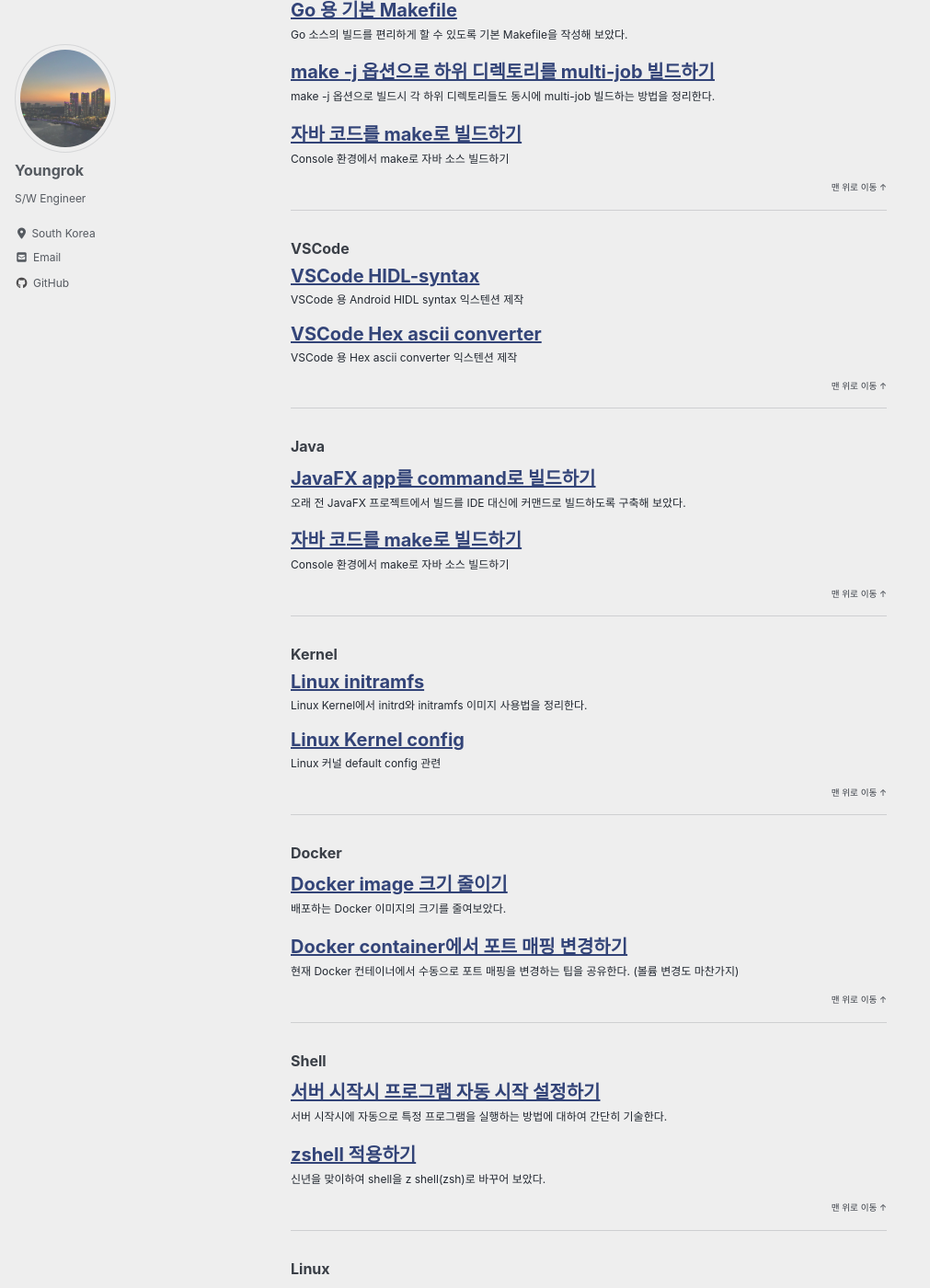
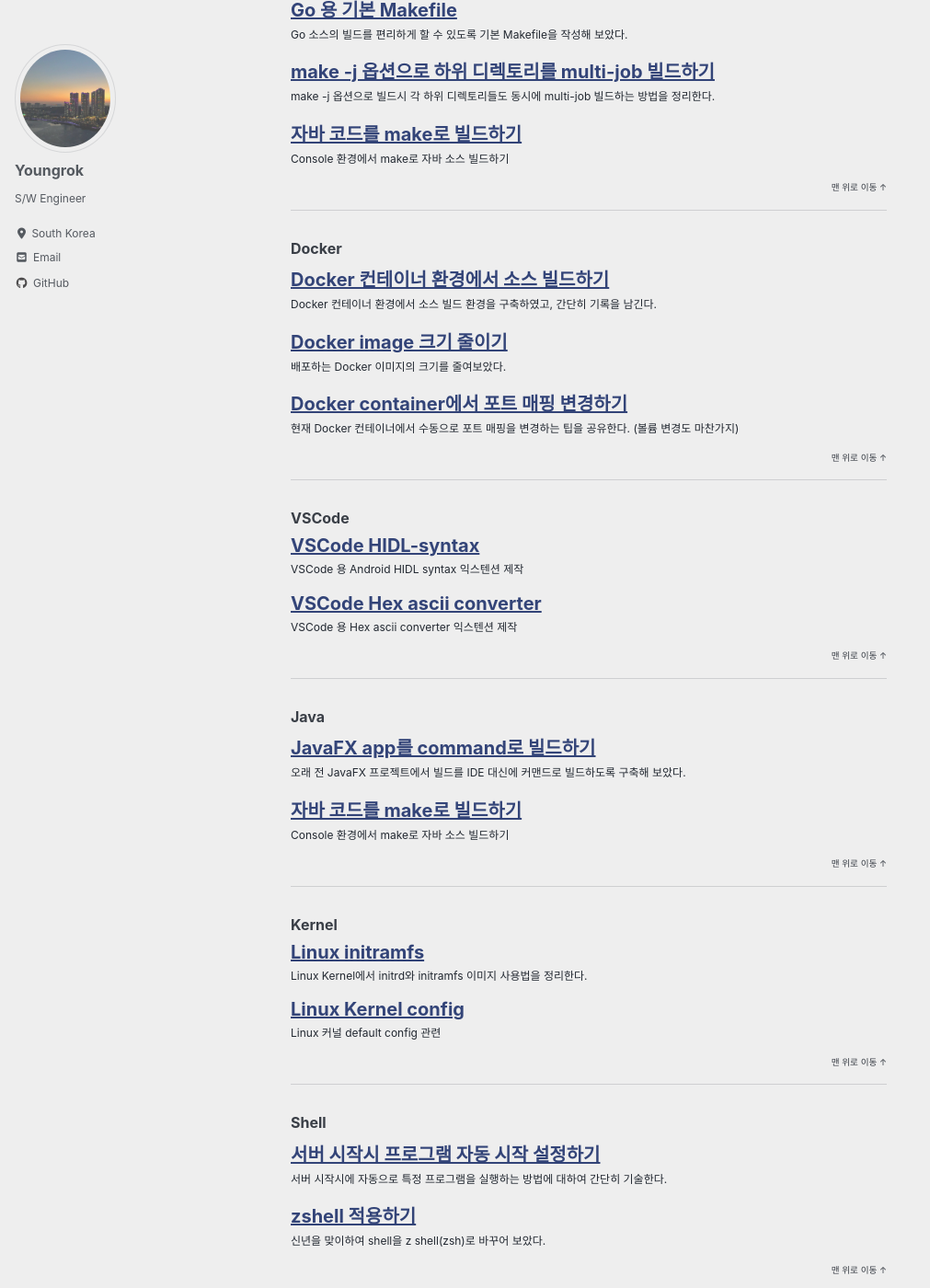
Before and after one commit to yrpark99/yrpark99.github.io, a Jekyll site: the page built from _pages/category-archive.md, in a window 1280 px wide and 1400 px high, scrolled down 2198 px. Shown: the whole window at 92% size, without its empty margins (0-1011 px from the left). Built offline with Jekyll 4.4.1, drawn with Linux system fonts in a browser that asks for light colours; cached includes are drawn as plain includes; nearby versions of some CDN libraries; some web fonts are replaced; part of the change alters nothing that is shown.

Commit message:
Add docker container build post

````diff
--- a/_posts/2021-10-06-windows11_wsl2.md
+++ b/_posts/2021-10-06-windows11_wsl2.md
@@ -16,6 +16,7 @@ Windows11에는 아래 프로그램들이 기본으로 설치되어 있어서
 - `wget`: Windows app installer
 - `wt`: Windows terminal
 - `wsl`: WSL2
+> Windows11에서는 탐색기에서 마우스 우클릭하여 `Windows terminal`을 선택하면 바로 해당 디렉토리에서 Windows terminal이 열리므로 한층 편리해졌다.
 
 ## WSL 설치
 Windows11에 포함된 WSL은 새로 추가된 `--install` 옵션을 지원한다. 관리자 권한의 consle에서 이 옵션을 사용하여 실행시키면, WSL에 필요한 모든 컴포넌트들이 자동으로 설치된다. (정말 편해졌다. 😊)
@@ -80,3 +81,15 @@ Windows11에서는 디폴트로 탐색기에 설치된 WSL 배포판의 드라
 
 ## WSL GUI
 Windows11의 WSL에서는 디폴트로 Linux GUI 앱을 지원한다. 단순히 WSL을 실행한 후, GUI 프로그램을 설치해서 실행하기만 하면 된다. 😍
+
+## snap 패키지 설치시 에러
+그런데 snap으로 패키지 설치시에 아래와 같은 에러가 발생하면서 설치가 되는 않는 경우가 있었다.
+> error: cannot communicate with server: Post http://localhost/v2/snaps/code: dial unix /run/snapd.socket: connect: no such file or directory
+
+구글링 한 결과, https://github.com/microsoft/WSL/issues/5126 내용을 참고하여 아래와 같이 실행한 후에, 다시 시도해 보니 패키지가 잘 설치되었다.
+```shell
+$ sudo apt update
+$ sudo apt install -yqq daemonize dbus-user-session fontconfig
+$ sudo daemonize /usr/bin/unshare --fork --pid --mount-proc /lib/systemd/systemd --system-unit=basic.target
+$ exec sudo nsenter -t $(pidof systemd) -a su - $LOGNAME
+```
--- /dev/null
+++ b/_posts/2021-10-25-container_build.md
@@ -0,0 +1,127 @@
+---
+title: "Docker 컨테이너 환경에서 소스 빌드하기"
+category: Docker
+toc: true
+toc_label: "이 페이지 목차"
+---
+
+Docker 컨테이너 환경에서 소스 빌드 환경을 구축하였고, 간단히 기록을 남긴다.
+
+## 동기
+회사에서 Linux를 깔아서 가끔 사용하던 데스크탑을 우분투 20.04로 새로 설치하였다. 그리고나서 회사 프로젝트 소스를 빌드하려고, 필요한 모든 패키지를 설치한 후에 빌드를 해 보았다.
+그런데, 빌드시 여러 open source 들에서 우분투 18.04에서는 발생하지 않았던 컴파일 에러들이 발생하였다. 구글링을 해 보니, 대부분 glibc 버전 관련해서 문제가 있는 것 같았다.
+
+<br>
+이것 때문에 새로 설치한 우분투 20.04를 뒤집기 싫어서 간단히 <mark style='background-color: #ffdce0'>Docker</mark>를 이용해서 빌드 환경을 구성하기로 하였다.
+
+## Dockerfile 구성
+아래 내용과 같이 `Dockerfile`을 구성하였다. 각각 주석을 달았으므로 쉽게 이해할 수 있을 것이다.
+간단히 종합해 보면, 먼저 우분투 18.04를 base로 하여 사용하는 cross-toolchain이 32bit만 지원하는 관계로 32bit를 지원하게 만들고, 소스 빌드에 필요한 패키지를 설치한다. 이후 shell을 dash에서 bash로 변경해 준다. 그 다음에 빌드 아규먼트로 받은 유저 정보로 유저를 생성하고, 빌드 결과로 복사되는 NFS 디렉토리를 준비한 후, 유저 권한으로 shell을 실행시킨다.
+> 물론 유저 권한을 사용하는 대신에 root 권한으로도 빌드할 수 있으나, 이 경우에는 빌드 결과로 생성되는 파일들도 root 권한을 갖게 되어, 호스트에서 삭제 등을 할 수 없게 되는 불편함이 있다.
+
+```Dockerfile
+# Use Ubuntu 18.04 as base image
+FROM ubuntu:18.04
+
+# Support 32bit because of 32bit cross-toolchain
+RUN dpkg --add-architecture i386
+RUN apt-get update
+RUN apt-get install -y apt-utils libc6:i386 libstdc++6:i386 zlib1g:i386
+
+# Install needed package for source build
+RUN apt-get install -y net-tools iputils-ping libssl-dev vim make g++ patch wget cpio python unzip rsync bc git subversion m4 gperf
+RUN ln -sf /usr/share/zoneinfo/Asia/Seoul /etc/localtime && (echo "6"; echo "69") | apt-get install -y tcl
+
+# Change dash to bash
+RUN rm /bin/sh && ln -s /bin/bash /bin/sh
+
+# Create container user with host user's information
+ARG user uid gid
+RUN groupadd -g ${gid} ${user} && useradd -m -u ${uid} -g ${gid} ${user}
+
+# Create NFS directory for built image
+RUN mkdir -p /opt/nfs/${user} && chown -R ${user}:${user} /opt/nfs/${user}
+
+# Run with user privilege
+USER ${user}
+```
+
+## Docker 이미지 생성
+Dockerfile을 만들었으므로, 이제 Dockerfile이 있는 경로에서 아래와 같이 실행하면 **build_image** 이름의 Docker 이미지가 생성된다. (호스트에서의 유저의 user id, group id 정보를 그대로 빌드 아규먼트로 넘김. 단, 호스트와 컨테이너를 구분하기 위하여 의도적으로 `user=$USER` 대신에 `user=appuser`와 같이 유저 이름은 변경하였음)
+```shell
+$ docker build --tag build_image --build-arg user=appuser --build-arg uid=$(id -u) --build-arg gid=$(id -g) .
+```
+
+실행이 끝나면 아래와 같이 확인해 볼 수 있다.
+```shell
+$ docker images build_image
+REPOSITORY    TAG       IMAGE ID       CREATED         SIZE
+build_image   latest    0d04150164f9   14 seconds ago  493MB
+```
+
+## Docker 컨테이너 생성
+Docker 이미지가 생성되었으므로, 이제 아래 예와 같이 **build_container** 이름의 Docker 컨테이너를 생성할 수 있다. (아래 예에서는 빌드에 사용할 디렉토리로 **project**를 공유하였고, 호스트의 `/etc/hosts` 파일을 그대로 사용하기 위해서 호스트 네트워크를 사용하게 했음)
+```shell
+$ docker run --name build_container -it -v /home/$USER/project/:/project/ --net=host build_image
+```
+
+결과로 Docker 컨테이너가 생성된 후에 자동으로 실행되고, 컨테이너의 shell 프롬프트가 표시된다.
+여기에서 `id` 명령으로 유저 정보를 확인해 보면, 호스트에서의 유저 정보와 동일하게 유저가 생성되었음을 확인할 수 있다. (유저 이름까지 똑같이 하면 내가 호스트 시스템에 있는지, 컨테이너에 있는지 헷갈릴 수 있다. 😵 이 글에서는 혼돈을 막기 위하여 의도적으로 컨테이너 상의 유저 이름을 **appuser**라는 다른 이름으로 변경시켰다.)
+
+## Docker 컨테이너에서 빌드
+이제 컨테이너에서 아래 예와 같이 원하는대로 빌드를 하면 된다.
+```shell
+appuser@Hostname:~$ cd /project/
+appuser@Hostname:/project$ make
+```
+
+## Docker 컨테이너 종료
+컨테이너에서 빌드 작업이 완료되었으면 아래와 같이 `exit` 명령을 실행하면 컨테이너가 종료된다.
+```shell
+appuser@Hostname:~$ exit
+```
+
+빌드된 결과 파일들을 확인해 보면, 기대대로 호스트에서의 내 uid, gid와 동일한 유저로 생성되므로, Docker를 사용하지 않았을 때와 동일하게 본인 유저 권한으로 빌드되었음을 알 수 있다. 😋
+
+참고로 이때 Docker 컨테이너 상태를 확인해 보면, 아래 예와 같이 나온다. (즉, 컨테이너가 중단된 상태)
+```shell
+$ docker ps -a
+CONTAINER ID   IMAGE         COMMAND   CREATED             STATUS                     PORTS     NAMES
+e96029e37ddb   build_image   "bash"    About an hour ago   Exited (0) 4 seconds ago             build_container
+```
+
+## Docker 컨테이너 재실행
+소스가 수정되어 다시 빌드를 하려면 아래와 같이 컨테이너를 재실행한다.
+```shell
+$ docker restart build_container
+```
+
+이때 Docker 컨테이너 상태를 확인해 보면, 아래 예와 같이 나온다. (즉, 실행 중인 상태)
+```shell
+$ docker ps
+CONTAINER ID   IMAGE         COMMAND   CREATED             STATUS         PORTS     NAMES
+e96029e37ddb   build_image   "bash"    About an hour ago   Up 5 seconds             build_container
+```
+
+그런데 빌드를 하기 위해서는 커맨드 프롬프트를 얻어야 하므로, 이후 아래와 같이 컨테이너에 attach 시킨다.
+```shell
+$ docker attach build_container
+appuser@Hostname:/$
+```
+
+이제 커맨드 프롬프트를 얻었으므로, 다시 빌드를 수행할 수 있다. 빌드를 마쳤으면 다시 `exit` 명령으로 컨테이너를 빠져 나올 수 있다.
+
+## Docker 컨테이너 삭제
+Docker 컨테이너가 더 이상 필요하지 않으면, 아래와 같이 삭제할 수 있다.
+```shell
+$ docker rm build_container
+```
+
+## Docker 이미지 삭제
+Docker 이미지도 더 이상 필요하지 않으면, 아래와 같이 삭제할 수 있다.
+```shell
+$ docker rmi build_image
+```
+
+## 결론
+Docker 덕분에 빠르고 간단하게 개발 환경을 구성할 수 있었다. 물론 Docker를 사용한 덕분에 성능상의 하락도 거의 없다. 역시 Docker는 너무 좋다. 😍
````
